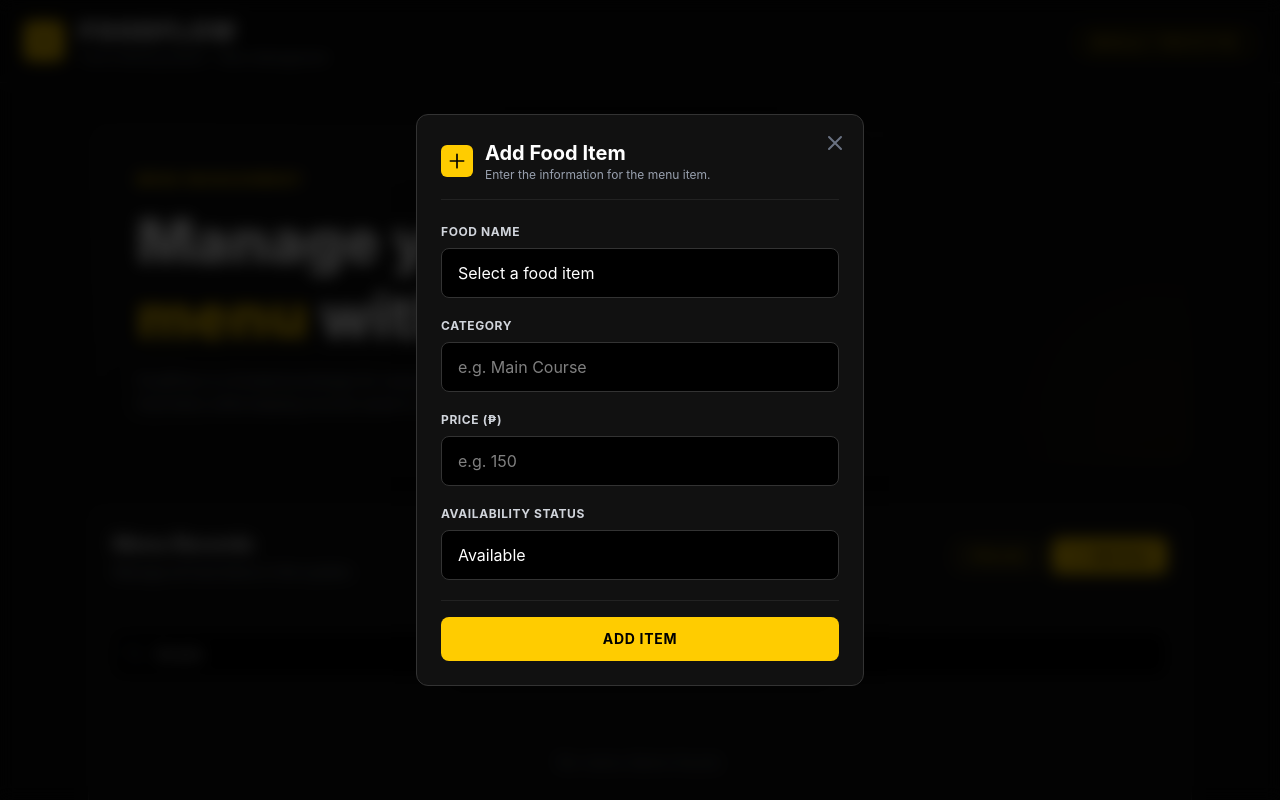
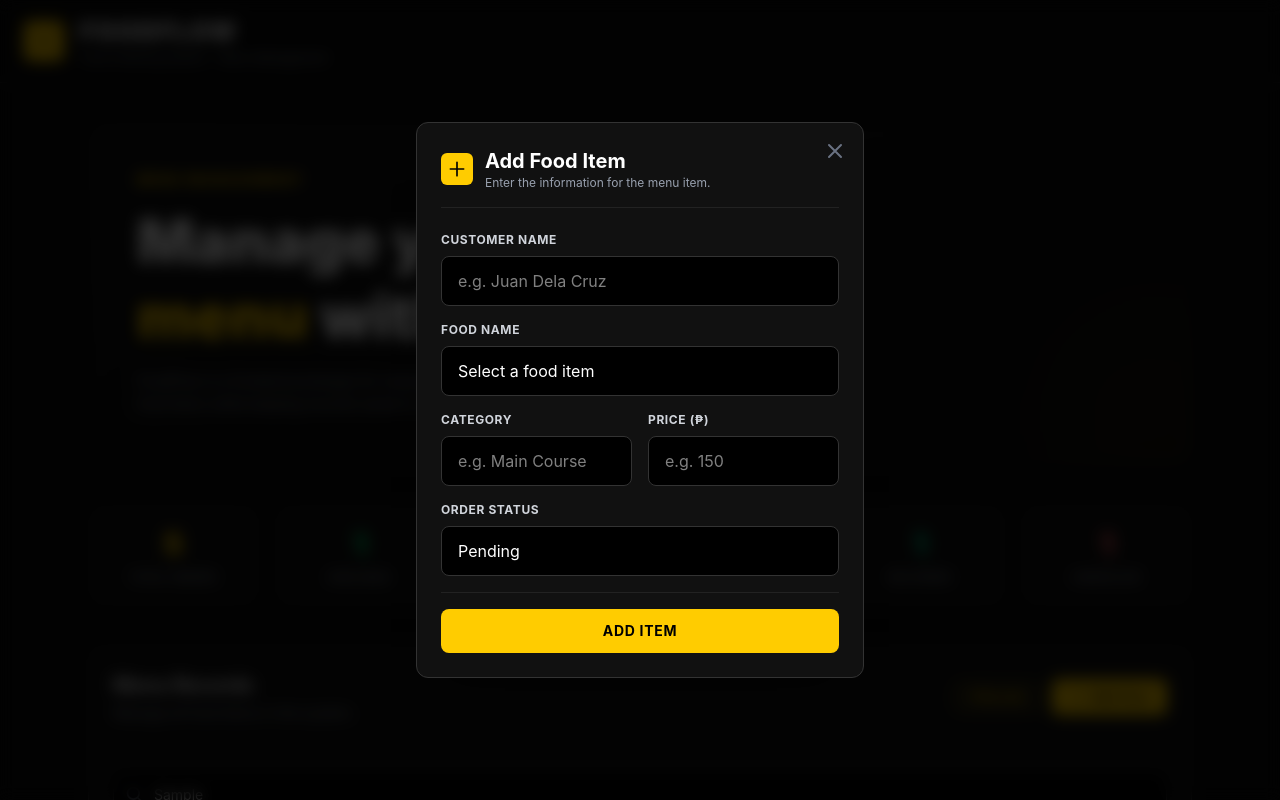
Before and after one commit to kdaledavid24-max/david-module7-system, a Vue app: page / in a window 1280 px wide. Both pictures are taken after typing "Sample" into the empty fields and a click on the button "Add Item". Shown: the top 800 px of the page. Built offline with nearby package versions, Linux system fonts and the light colour scheme.

Commit message:
Add CRUD form validation and search filter functionality

```diff
--- a/src/App.vue
+++ b/src/App.vue
@@ -16,10 +16,13 @@ onMounted(() => {
   if (saved) {
     records.value = JSON.parse(saved)
   } else {
-    // Seed initial data if empty
+    // Seed initial sample data
     records.value = [
-      { id: '1786605903038', foodName: 'Classic Burger', category: 'Main Course', price: 150.00, status: 'Available', image: '/images/burger.jpg' },
-      { id: '1786605903039', foodName: 'Iced Matcha Latte', category: 'Drinks', price: 120.00, status: 'Available', image: '/images/matcha.jpg' }
+      { id: '1786605903038', customerName: 'Juan Dela Cruz', foodName: 'Classic Burger', category: 'Main Course', price: 150.00, status: 'Delivered', image: '/images/burger.jpg' },
+      { id: '1786605903039', customerName: 'Maria Santos', foodName: 'Iced Matcha Latte', category: 'Drinks', price: 120.00, status: 'Available', image: '/images/matcha.jpg' },
+      { id: '1786605903040', customerName: 'Carlos Reyes', foodName: 'Pepperoni Pizza', category: 'Main Course', price: 250.00, status: 'Preparing', image: '/images/pizza.jpg' },
+      { id: '1786605903041', customerName: 'Ana Garcia', foodName: 'Crispy Fries', category: 'Sides', price: 80.00, status: 'Pending', image: '/images/fries.jpg' },
+      { id: '1786605903042', customerName: 'Rico Mendoza', foodName: 'Classic Burger', category: 'Main Course', price: 150.00, status: 'Cancelled', image: '/images/burger.jpg' }
     ]
     saveRecords()
   }
@@ -84,9 +87,18 @@ const filteredRecords = computed(() => {
 
   return records.value.filter(record =>
     record.foodName.toLowerCase().includes(keyword) ||
-    record.category.toLowerCase().includes(keyword)
+    record.category.toLowerCase().includes(keyword) ||
+    (record.customerName && record.customerName.toLowerCase().includes(keyword))
   )
 })
+
+// Summary stats
+const totalOrders = computed(() => records.value.length)
+const availableCount = computed(() => records.value.filter(r => r.status === 'Available').length)
+const pendingCount = computed(() => records.value.filter(r => r.status === 'Pending').length)
+const preparingCount = computed(() => records.value.filter(r => r.status === 'Preparing').length)
+const deliveredCount = computed(() => records.value.filter(r => r.status === 'Delivered').length)
+const cancelledCount = computed(() => records.value.filter(r => r.status === 'Cancelled' || r.status === 'Unavailable').length)
 </script>
 
 <template>
@@ -98,7 +110,7 @@ const filteredRecords = computed(() => {
       <!-- Feedback Toast -->
       <div
         v-if="feedbackMessage"
-        class="fixed top-20 right-6 bg-[#ffcc00] text-black px-6 py-3 rounded shadow-lg font-bold z-50 transition-opacity"
+        class="fixed top-20 right-6 bg-[#ffcc00] text-black px-6 py-3 rounded shadow-lg font-bold z-50 animate-pulse"
       >
         {{ feedbackMessage }}
       </div>
@@ -119,9 +131,42 @@ const filteredRecords = computed(() => {
         <div class="absolute -bottom-24 -right-24 w-64 h-64 bg-[#ffcc00] opacity-5 rounded-full blur-3xl pointer-events-none"></div>
       </div>
 
+      <!-- Summary Dashboard -->
+      <div class="grid grid-cols-2 md:grid-cols-3 lg:grid-cols-6 gap-4 mb-10">
+        <!-- Total Orders -->
+        <div class="border border-[#222] rounded-xl bg-[#111] p-5 text-center hover:border-[#ffcc00]/30 transition">
+          <p class="text-3xl font-black text-[#ffcc00]">{{ totalOrders }}</p>
+          <p class="text-[10px] uppercase tracking-widest text-gray-400 mt-2 font-bold">Total Orders</p>
+        </div>
+        <!-- Available -->
+        <div class="border border-[#222] rounded-xl bg-[#111] p-5 text-center hover:border-green-800/50 transition">
+          <p class="text-3xl font-black text-green-400">{{ availableCount }}</p>
+          <p class="text-[10px] uppercase tracking-widest text-gray-400 mt-2 font-bold">Available</p>
+        </div>
+        <!-- Pending -->
+        <div class="border border-[#222] rounded-xl bg-[#111] p-5 text-center hover:border-yellow-800/50 transition">
+          <p class="text-3xl font-black text-yellow-400">{{ pendingCount }}</p>
+          <p class="text-[10px] uppercase tracking-widest text-gray-400 mt-2 font-bold">Pending</p>
+        </div>
+        <!-- Preparing -->
+        <div class="border border-[#222] rounded-xl bg-[#111] p-5 text-center hover:border-blue-800/50 transition">
+          <p class="text-3xl font-black text-blue-400">{{ preparingCount }}</p>
+          <p class="text-[10px] uppercase tracking-widest text-gray-400 mt-2 font-bold">Preparing</p>
+        </div>
+        <!-- Delivered -->
+        <div class="border border-[#222] rounded-xl bg-[#111] p-5 text-center hover:border-green-800/50 transition">
+          <p class="text-3xl font-black text-emerald-400">{{ deliveredCount }}</p>
+          <p class="text-[10px] uppercase tracking-widest text-gray-400 mt-2 font-bold">Delivered</p>
+        </div>
+        <!-- Cancelled -->
+        <div class="border border-[#222] rounded-xl bg-[#111] p-5 text-center hover:border-red-800/50 transition">
+          <p class="text-3xl font-black text-red-400">{{ cancelledCount }}</p>
+          <p class="text-[10px] uppercase tracking-widest text-gray-400 mt-2 font-bold">Cancelled</p>
+        </div>
+      </div>
+
       <!-- Main Content Area -->
       <div class="w-full">
-        <!-- The RecordList now takes full width as per the new layout since Add form is a modal -->
         <RecordList
           :records="filteredRecords"
           :searchTerm="searchTerm"
--- a/src/components/AppFooter.vue
+++ b/src/components/AppFooter.vue
@@ -2,7 +2,7 @@
   <footer class="border-t border-[#222] text-[#888] text-center py-6 mt-auto">
     <div class="container mx-auto px-6">
       <p class="text-sm tracking-wide">&copy; {{ new Date().getFullYear() }} FoodFlow Menu Management</p>
-      <p class="text-xs mt-2 opacity-75">Student: Your Name | Section: Your Section</p>
+      <p class="text-xs mt-2 opacity-75">Student: Kristian Dale D. David | Section: BSCS 3A</p>
     </div>
   </footer>
 </template>
--- a/src/components/AppHeader.vue
+++ b/src/components/AppHeader.vue
@@ -17,13 +17,6 @@
         </div>
       </div>
 
-      <!-- Right side: Badge -->
-      <div>
-        <span class="border border-[#ffcc00] text-[#ffcc00] text-xs font-bold px-4 py-1.5 rounded-full uppercase tracking-wider">
-          Module 7 Prototype
-        </span>
-      </div>
-
     </div>
   </header>
 </template>
--- a/src/components/RecordForm.vue
+++ b/src/components/RecordForm.vue
@@ -1,5 +1,5 @@
 <script setup>
-import { ref, watch } from 'vue'
+import { ref, watch, nextTick } from 'vue'
 
 const props = defineProps({
   isOpen: {
@@ -15,10 +15,11 @@ const props = defineProps({
 const emit = defineEmits(['save', 'cancel'])
 
 const form = ref({
+  customerName: '',
   foodName: '',
   category: '',
   price: '',
-  status: 'Available'
+  status: 'Pending'
 })
 
 const foodOptions = [
@@ -29,16 +30,27 @@ const foodOptions = [
 ]
 
 const errors = ref({})
+const isVisible = ref(false)
 
 const resetForm = () => {
   form.value = {
+    customerName: '',
     foodName: '',
     category: '',
     price: '',
-    status: 'Available'
+    status: 'Pending'
   }
   errors.value = {}
 }
+
+watch(() => props.isOpen, async (newVal) => {
+  if (newVal) {
+    await nextTick()
+    setTimeout(() => { isVisible.value = true }, 10)
+  } else {
+    isVisible.value = false
+  }
+})
 
 watch(() => props.editingRecord, (newVal) => {
   if (newVal) {
@@ -58,6 +70,7 @@ const handleFoodSelection = () => {
 
 const validate = () => {
   errors.value = {}
+  if (!form.value.customerName.trim()) errors.value.customerName = 'Customer name is required'
   if (!form.value.foodName) errors.value.foodName = 'Food selection is required'
   if (!form.value.category.trim()) errors.value.category = 'Category is required'
   if (!form.value.price) errors.value.price = 'Price is required'
@@ -71,7 +84,7 @@ const submitForm = () => {
     const selectedFood = foodOptions.find(f => f.name === form.value.foodName)
     const recordToSave = {
       ...form.value,
-      image: selectedFood ? selectedFood.image : null
+      image: selectedFood ? selectedFood.image : (form.value.image || null)
     }
     emit('save', recordToSave)
     if (!props.editingRecord) {
@@ -80,18 +93,26 @@ const submitForm = () => {
   }
 }
 
-const cancel = () => {
+const closeModal = () => {
+  isVisible.value = false
+  setTimeout(() => {
     resetForm()
     emit('cancel')
+  }, 200)
 }
 </script>
 
 <template>
-  <div v-if="isOpen" class="fixed inset-0 z-50 flex items-center justify-center bg-black/80 backdrop-blur-sm p-4 transition-all">
-    <div class="bg-[#111] border border-[#333] rounded-xl w-full max-w-md shadow-2xl p-6 relative">
+  <div v-if="isOpen" class="fixed inset-0 z-50 flex items-center justify-center p-4 transition-all duration-200"
+    :class="isVisible ? 'bg-black/80 backdrop-blur-sm' : 'bg-transparent'"
+    @click.self="closeModal"
+  >
+    <div class="bg-[#111] border border-[#333] rounded-xl w-full max-w-md shadow-2xl p-6 relative transition-all duration-200 ease-out"
+      :class="isVisible ? 'opacity-100 scale-100 translate-y-0' : 'opacity-0 scale-95 translate-y-4'"
+    >
 
       <!-- Close Button -->
-      <button @click="cancel" class="absolute top-4 right-4 text-gray-500 hover:text-white transition">
+      <button @click="closeModal" class="absolute top-4 right-4 text-gray-500 hover:text-white transition">
         <svg class="w-6 h-6" fill="none" stroke="currentColor" viewBox="0 0 24 24"><path stroke-linecap="round" stroke-linejoin="round" stroke-width="2" d="M6 18L18 6M6 6l12 12"></path></svg>
       </button>
 
@@ -106,13 +127,27 @@ const cancel = () => {
         </div>
       </div>
 
-      <form @submit.prevent="submitForm" class="space-y-5">
+      <form @submit.prevent="submitForm" class="space-y-4">
+        <!-- Customer Name -->
+        <div>
+          <label class="block text-xs font-bold text-gray-300 uppercase tracking-wider mb-2">Customer Name</label>
+          <input
+            v-model="form.customerName"
+            type="text"
+            class="w-full px-4 py-3 bg-black border border-[#333] rounded-lg text-white focus:outline-none focus:border-[#ffcc00] transition"
+            :class="{'border-red-500': errors.customerName}"
+            placeholder="e.g. Juan Dela Cruz"
+          />
+          <p v-if="errors.customerName" class="text-red-500 text-xs mt-1">{{ errors.customerName }}</p>
+        </div>
+
+        <!-- Food Name -->
         <div>
           <label class="block text-xs font-bold text-gray-300 uppercase tracking-wider mb-2">Food Name</label>
           <select
             v-model="form.foodName"
             @change="handleFoodSelection"
-            class="w-full px-4 py-3 bg-black border border-[#333] rounded-lg text-white focus:outline-none focus:border-[#ffcc00] appearance-none"
+            class="w-full px-4 py-3 bg-black border border-[#333] rounded-lg text-white focus:outline-none focus:border-[#ffcc00] appearance-none transition"
             :class="{'border-red-500': errors.foodName}"
           >
             <option value="" disabled>Select a food item</option>
@@ -121,12 +156,14 @@ const cancel = () => {
           <p v-if="errors.foodName" class="text-red-500 text-xs mt-1">{{ errors.foodName }}</p>
         </div>
 
+        <!-- Category & Price -->
+        <div class="grid grid-cols-2 gap-4">
           <div>
             <label class="block text-xs font-bold text-gray-300 uppercase tracking-wider mb-2">Category</label>
             <input
               v-model="form.category"
               type="text"
-            class="w-full px-4 py-3 bg-black border border-[#333] rounded-lg text-white focus:outline-none focus:border-[#ffcc00]"
+              class="w-full px-4 py-3 bg-black border border-[#333] rounded-lg text-white focus:outline-none focus:border-[#ffcc00] transition"
               :class="{'border-red-500': errors.category}"
               placeholder="e.g. Main Course"
             />
@@ -139,21 +176,28 @@ const cancel = () => {
               v-model="form.price"
               type="number"
               step="0.01"
-            class="w-full px-4 py-3 bg-black border border-[#333] rounded-lg text-white focus:outline-none focus:border-[#ffcc00]"
+              class="w-full px-4 py-3 bg-black border border-[#333] rounded-lg text-white focus:outline-none focus:border-[#ffcc00] transition"
               :class="{'border-red-500': errors.price}"
               placeholder="e.g. 150"
             />
             <p v-if="errors.price" class="text-red-500 text-xs mt-1">{{ errors.price }}</p>
           </div>
+        </div>
 
+        <!-- Status -->
         <div>
-          <label class="block text-xs font-bold text-gray-300 uppercase tracking-wider mb-2">Availability Status</label>
+          <label class="block text-xs font-bold text-gray-300 uppercase tracking-wider mb-2">Order Status</label>
           <select
             v-model="form.status"
-            class="w-full px-4 py-3 bg-black border border-[#333] rounded-lg text-white focus:outline-none focus:border-[#ffcc00] appearance-none"
+            class="w-full px-4 py-3 bg-black border border-[#333] rounded-lg text-white focus:outline-none focus:border-[#ffcc00] appearance-none transition"
           >
+            <option value="Pending">Pending</option>
+            <option value="Preparing">Preparing</option>
+            <option value="Ready">Ready</option>
+            <option value="Delivered">Delivered</option>
             <option value="Available">Available</option>
             <option value="Unavailable">Unavailable</option>
+            <option value="Cancelled">Cancelled</option>
           </select>
         </div>
 
--- a/src/components/RecordList.vue
+++ b/src/components/RecordList.vue
@@ -43,7 +43,7 @@ defineEmits(['edit', 'delete', 'update:searchTerm', 'add'])
           :value="searchTerm"
           @input="$emit('update:searchTerm', $event.target.value)"
           type="text"
-          placeholder="Search by food name..."
+          placeholder="Search by food name or customer..."
           class="w-full pl-10 pr-4 py-3 bg-black border border-[#333] rounded-lg text-white focus:outline-none focus:border-[#ffcc00] text-sm placeholder-gray-600 transition"
         />
       </div>
@@ -60,6 +60,7 @@ defineEmits(['edit', 'delete', 'update:searchTerm', 'add'])
         <thead>
           <tr class="text-[#ffcc00] text-[10px] uppercase font-black tracking-widest border-b border-[#222]">
             <th class="px-6 py-4">ID</th>
+            <th class="px-6 py-4">Customer</th>
             <th class="px-6 py-4">Food Name</th>
             <th class="px-6 py-4">Category</th>
             <th class="px-6 py-4">Price</th>
@@ -70,7 +71,10 @@ defineEmits(['edit', 'delete', 'update:searchTerm', 'add'])
         <tbody class="divide-y divide-[#222]">
           <tr v-for="record in records" :key="record.id" class="hover:bg-[#1a1a1a] transition group">
             <td class="px-6 py-4 text-xs text-gray-500 font-mono">
-              #{{ record.id }}
+              #{{ record.id.slice(-6) }}
+            </td>
+            <td class="px-6 py-4">
+              <div class="font-semibold text-white text-sm">{{ record.customerName || '—' }}</div>
             </td>
             <td class="px-6 py-4">
               <div class="flex items-center">
@@ -91,8 +95,10 @@ defineEmits(['edit', 'delete', 'update:searchTerm', 'add'])
               <span
                 class="px-3 py-1 inline-flex text-[10px] leading-5 font-bold rounded-full uppercase tracking-wider border"
                 :class="{
-                  'bg-green-900/30 text-green-400 border-green-800': record.status === 'Available',
-                  'bg-red-900/30 text-red-400 border-red-800': record.status === 'Unavailable'
+                  'bg-yellow-900/30 text-yellow-400 border-yellow-800': record.status === 'Pending',
+                  'bg-blue-900/30 text-blue-400 border-blue-800': record.status === 'Preparing',
+                  'bg-green-900/30 text-green-400 border-green-800': record.status === 'Ready' || record.status === 'Available' || record.status === 'Delivered',
+                  'bg-red-900/30 text-red-400 border-red-800': record.status === 'Unavailable' || record.status === 'Cancelled'
                 }"
               >
                 {{ record.status }}
```
Lines whose indentation alone changed are shown as unchanged.
